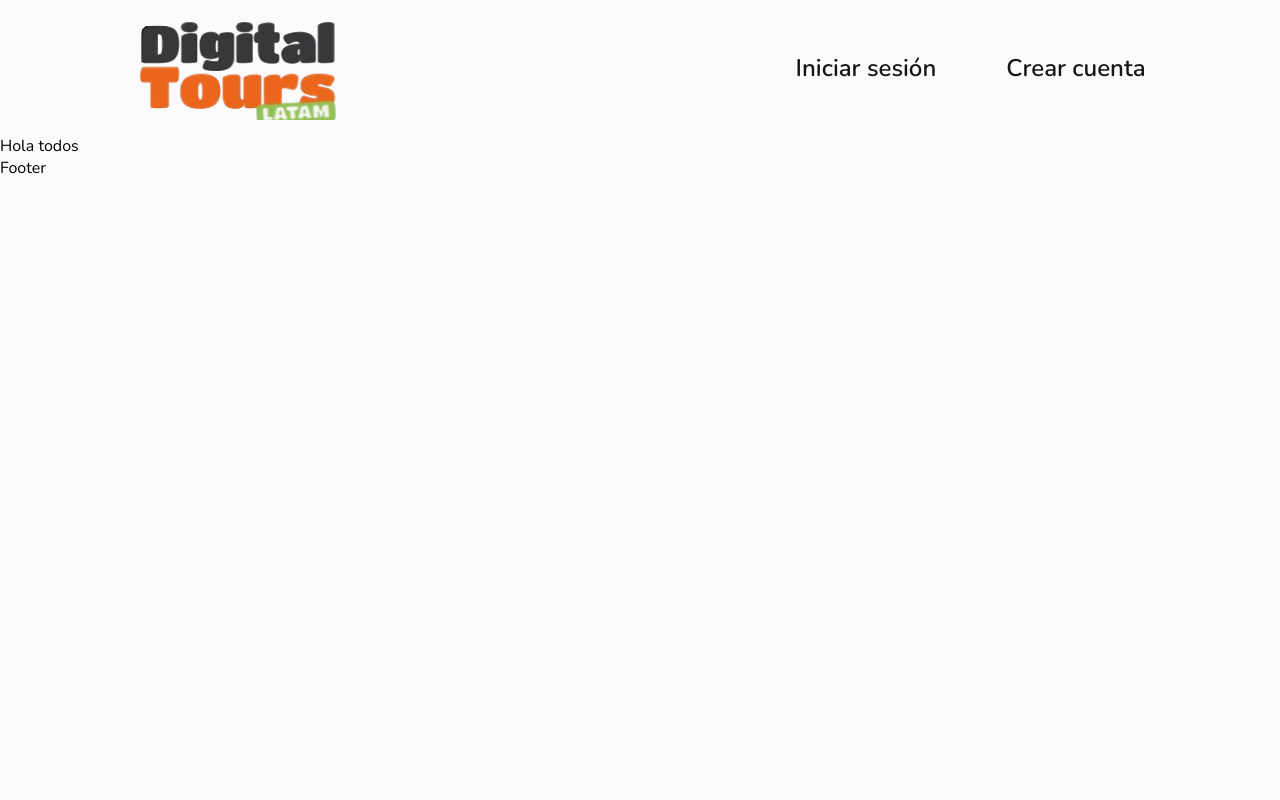
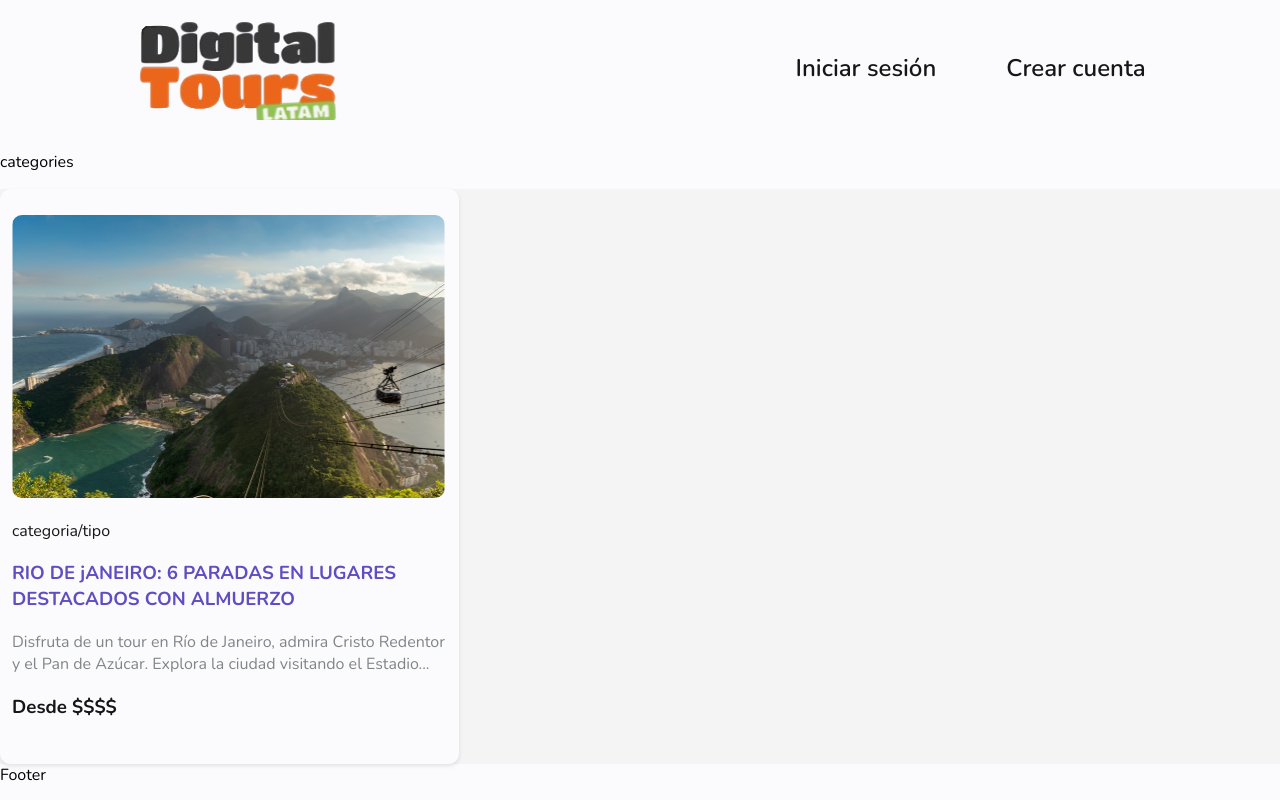
Before and after one commit to facuvillar27/DigitalTours, a React (Vite) app in the folder front/digital-tours/: page / in a window 1280 px wide. Built offline with nearby package versions, Linux system fonts and the light colour scheme.

Commit message:
DT-02: [Add] card component styles

```diff
--- a/front/digital-tours/src/Components/Card/Card.jsx
+++ b/front/digital-tours/src/Components/Card/Card.jsx
@@ -1,5 +1,23 @@
+import styles from "./card.module.css";
+import cardImg from "../../assets/RioDeJaneiro.png";
+
 const Card = () => {
-  return <div>Card</div>;
+  return (
+    <div className={styles.container}>
+      <div className={styles.card}>
+        <img src={cardImg} alt="" className={styles.card_img} />
+        <p className={styles.product_type}>categoria/tipo</p>
+        <h3 className={styles.product_name}>
+          RIO DE jANEIRO: 6 PARADAS EN LUGARES DESTACADOS CON ALMUERZO
+        </h3>
+        <p className={styles.product_description}>
+          Disfruta de un tour en Río de Janeiro, admira Cristo Redentor y el Pan
+          de Azúcar. Explora la ciudad visitando el Estadio...
+        </p>
+        <h3 className={styles.product_price}>Desde $$$$</h3>
+      </div>
+    </div>
+  );
 };
 
 export default Card;
--- /dev/null
+++ b/front/digital-tours/src/Components/Card/card.module.css
@@ -0,0 +1,34 @@
+.container {
+  display: flex;
+  flex-direction: column;
+  justify-content: center;
+  width: 459px;
+  height: 575px;
+  gap: 12px;
+
+  border-radius: 10px;
+  background-color: var(--white);
+  box-shadow: 0px 2px 4px 0px rgba(0, 0, 0, 0.10);
+}
+
+.card {
+  margin: 12px;
+}
+
+.card_img {
+  width: 433px;
+  height: 283px;
+  border-radius: 10px;
+}
+
+.product_name {
+  color: var(--accent);
+}
+
+.product_description {
+  color: var(--grey);
+}
+
+.product_type, .product_price {
+  color: var(--black);
+}
--- a/front/digital-tours/src/Routes/Home.jsx
+++ b/front/digital-tours/src/Routes/Home.jsx
@@ -1,5 +1,19 @@
+import styles from "../styles/home.module.css";
+import Card from "../Components/Card/Card";
+
 const Home = () => {
-  return <div>Hola todos</div>;
+  return (
+    <div className={styles.main}>
+      <div className={styles.categories_menu}>
+        <div className={styles.categories_container}>
+          <p>categories</p>
+        </div>
+      </div>
+      <div className={styles.main_body}>
+        <Card />
+      </div>
+    </div>
+  );
 };
 
 export default Home;
--- a/front/digital-tours/src/index.css
+++ b/front/digital-tours/src/index.css
@@ -1,6 +1,7 @@
 :root {
   --black: #161617;
   --white: #FBFBFD;
+  --dark-white: #F4F4F4;
   --grey: #818589;
   --dark-grey: #383838;
   --primary: #EB661B;
--- /dev/null
+++ b/front/digital-tours/src/styles/home.module.css
@@ -0,0 +1,7 @@
+.main {
+  background-color: var(--white);
+}
+
+.main_body {
+  background-color: var(--dark-white);
+}
```
Also changed, not shown: front/digital-tours/src/assets/RioDeJaneiro.png (added).
